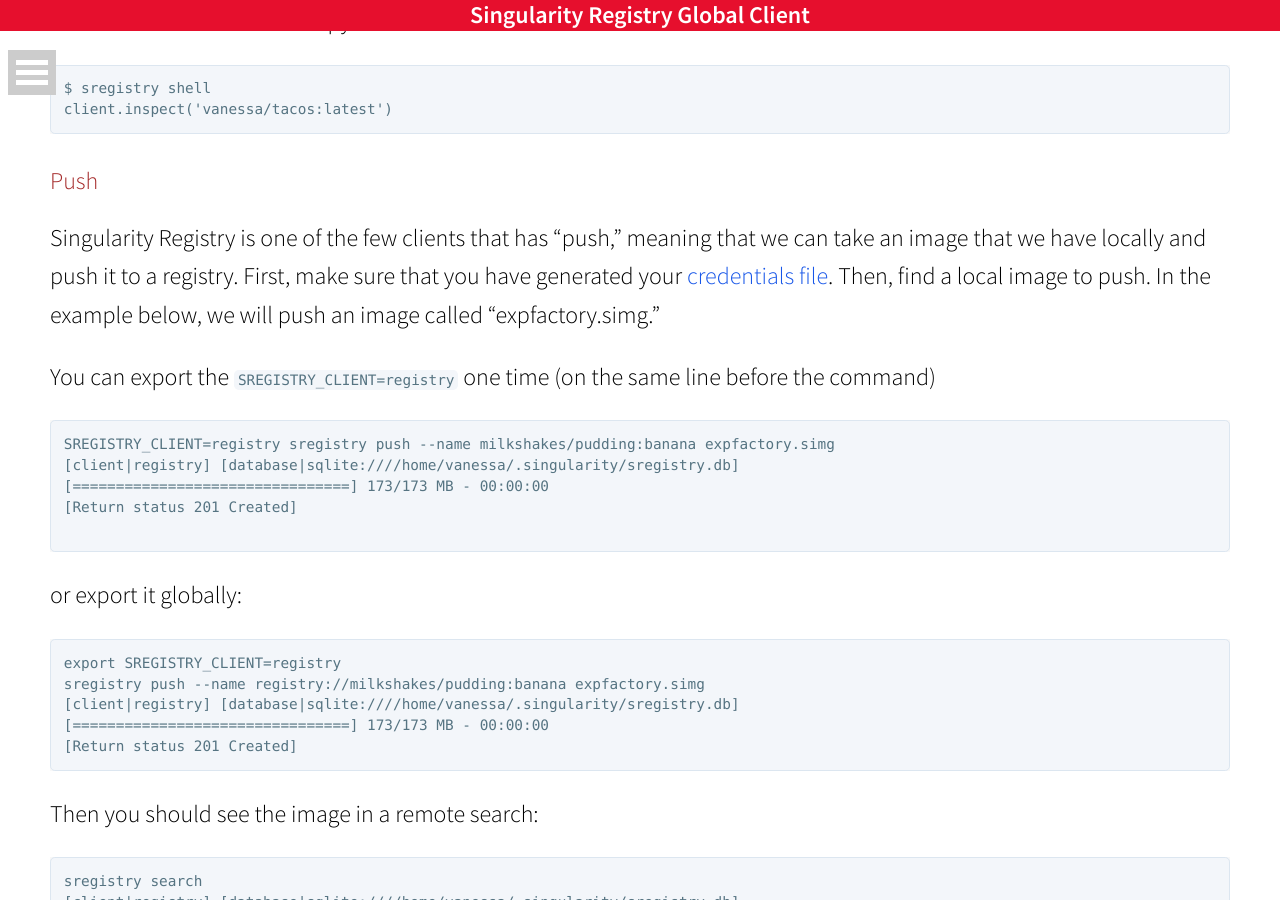
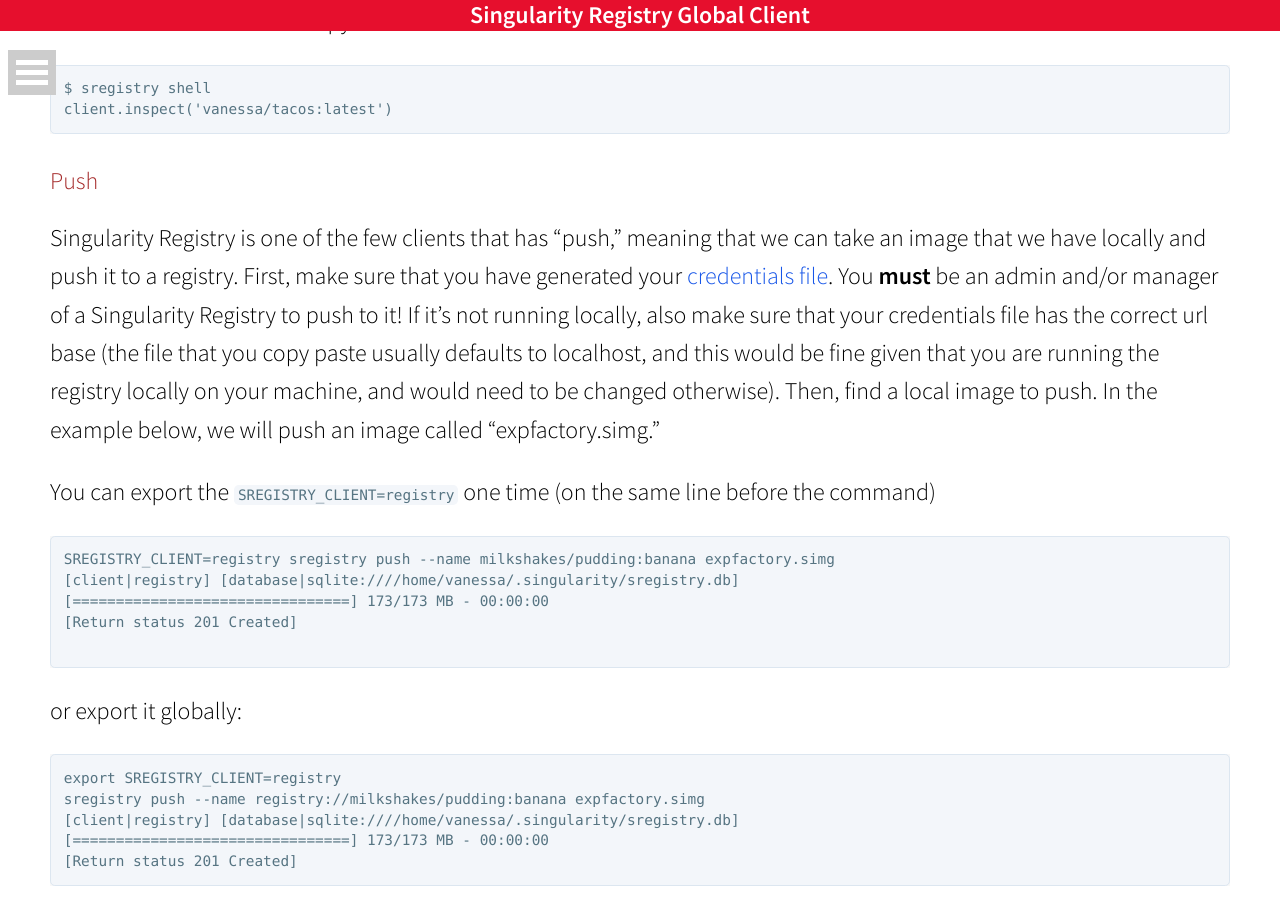
Before and after one commit to singularityhub/sregistry-cli, a Jekyll site: the page built from docs/clients/registry.md, in a window 1280 px wide and 900 px high, scrolled down 6852 px. Built offline with Jekyll 4.4.1, drawn with Linux system fonts in a browser that asks for light colours; nearby versions of some CDN libraries.

Commit message:
updating docs

````diff
--- a/docs/clients/registry.md
+++ b/docs/clients/registry.md
@@ -259,7 +259,7 @@ client.inspect('vanessa/tacos:latest')
 ```
 
 ## Push
-Singularity Registry is one of the few clients that has "push," meaning that we can take an image that we have locally and push it to a registry. First, make sure that you have generated your [credentials file](https://singularityhub.github.io/sregistry/credentials.html). Then, find a local image to push. In the example below, we will push an image called "expfactory.simg."
+Singularity Registry is one of the few clients that has "push," meaning that we can take an image that we have locally and push it to a registry. First, make sure that you have generated your [credentials file](https://singularityhub.github.io/sregistry/credentials.html). You **must** be an admin and/or manager of a Singularity Registry to push to it! If it's not running locally, also make sure that your credentials file has the correct url base (the file that you copy paste usually defaults to localhost, and this would be fine given that you are running the registry locally on your machine, and would need to be changed otherwise). Then, find a local image to push. In the example below, we will push an image called "expfactory.simg."
 
 You can export the `SREGISTRY_CLIENT=registry` one time (on the same line before the command)
 
````
